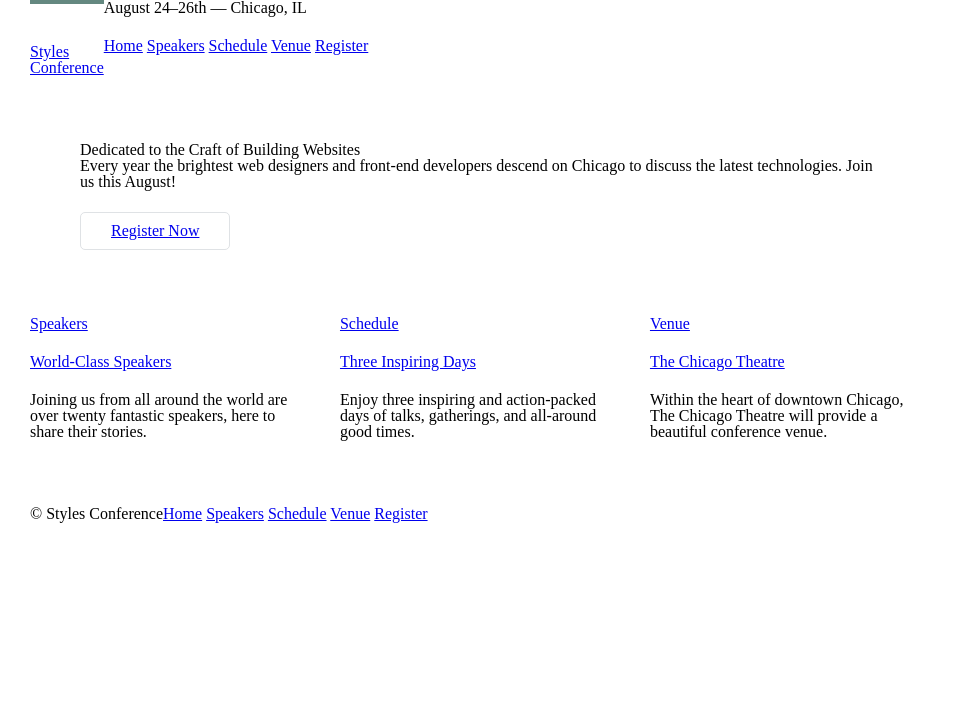
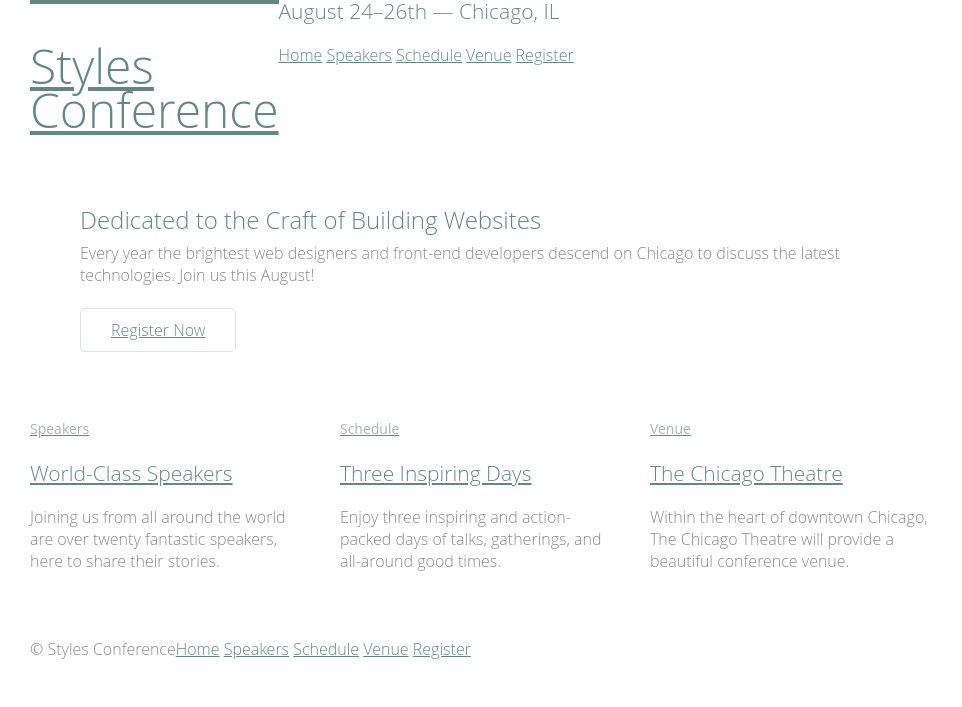
Before and after one commit to graymd/learn_to_code_html_css, a plain HTML site: page index.html in a window 1280 px wide. Shown: the whole page, without its empty margins (0-962 px from the left). Drawn offline with Linux system fonts and the light colour scheme.

Commit message:
working thru typography section

```diff
--- a/assets/stylesheets/main.css
+++ b/assets/stylesheets/main.css
@@ -45,6 +45,67 @@ q:before, q:after {
 table {
   border-collapse: collapse;
   border-spacing: 0;
+}
+
+/*
+  ========================================
+  Custom styles
+  ========================================
+*/
+
+body {
+  color: #888;
+  font: 300 16px/22px "Open Sans", "Helvetica Neue", Helvetica, Arial, sans-serif;
+}
+
+h1, h2, h3, h4 {
+  color: #648880;
+}
+
+h1 {
+  font-size: 36px;
+  line-height: 44px;
+}
+
+h2 {
+  font-size: 24px;
+  line-height: 44px;
+}
+
+h3 {
+  font-size: 21px;
+}
+
+h4 {
+  font-size: 18px;
+}
+
+h5 {
+  color: #a9b2b9;
+  font-size: 14px;
+  font-weight: 400;
+}
+
+strong {
+  font-weight: 400;
+}
+
+cite, em {
+  font-style: italic;
+}
+
+/*
+  ========================================
+  Links
+  ========================================
+*/
+
+a:hover {
+  color: #a9b2b9;
+}
+
+a {
+  color: #648880;
 }
 
 /*
@@ -160,8 +221,10 @@ h1, h3, h4, h5, p {
 
 .logo {
   border-top: 4px solid #648880;
+  float: left;
+  font-size: 48px;
+  line-height: 44px;
   padding: 40px 0 22px 0;
-  float: left;
 }
 
 /*
```
